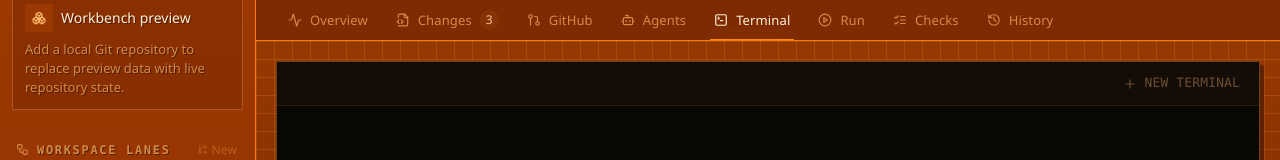
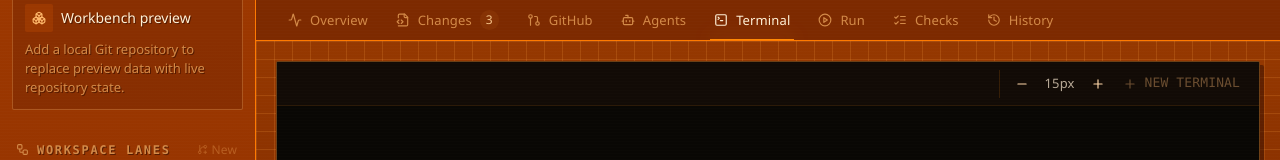
Before and after one commit to magic-alt/virtuallab, a React (Vite) app: page / in a window 1280 px wide. Both pictures are taken after a click on the button "Terminal". Shown: the part 166-326 px from the top of the page. Built offline with nearby package versions, Linux system fonts and the light colour scheme.

Commit message:
fix(terminal): larger crisp text and live zoom without restarting PTYs

```diff
--- a/src/features/terminal/TerminalWorkspace.tsx
+++ b/src/features/terminal/TerminalWorkspace.tsx
@@ -4,10 +4,11 @@ import { FitAddon } from "@xterm/addon-fit";
 import { Terminal } from "@xterm/xterm";
 import "@xterm/xterm/css/xterm.css";
 import {
+  Minus,
   Plus,
   Square,
+  TerminalSquare,
   X,
-  TerminalSquare,
 } from "lucide-react";
 import { Badge } from "@/components/ui/Badge";
 import { Button } from "@/components/ui/Button";
@@ -19,6 +20,13 @@ import {
 } from "@/lib/backend";
 import { cn } from "@/lib/utils";
 import { workspaceKey } from "@/lib/workspaceKey";
+import {
+  DEFAULT_TERMINAL_FONT_SIZE,
+  MAX_TERMINAL_FONT_SIZE,
+  MIN_TERMINAL_FONT_SIZE,
+  setTerminalFontSize,
+  useTerminalFontSize,
+} from "./terminalAppearance";
 import type { TerminalOutput, WorkbenchEvent } from "@/types/workbench";
 
 interface Session {
@@ -46,6 +54,7 @@ export function TerminalWorkspace({
   const [error, setError] = useState<string | null>(null);
   const [listenersReady, setListenersReady] = useState(false);
   const scope = workspaceKey(cwd);
+  const fontSize = useTerminalFontSize();
   const handles = useRef(new Map<string, TerminalHandle>());
   const pending = useRef(new Map<string, number[][]>());
   const sessionsRef = useRef<Session[]>([]);
@@ -213,7 +222,7 @@ export function TerminalWorkspace({
   }, []);
 
   return (
-    <div className="vl-editor-surface mx-auto flex h-full min-h-[520px] max-w-[1320px] flex-col overflow-hidden rounded-2xl border border-white/[0.08] shadow-[4px_4px_0_rgba(58,16,0,0.55)]">
+    <div className="vl-editor-surface vl-terminal-workspace mx-auto flex h-full min-h-[520px] max-w-[1320px] flex-col overflow-hidden rounded-2xl border border-white/[0.08] shadow-[4px_4px_0_rgba(58,16,0,0.55)]">
       <div className="flex h-11 shrink-0 items-center border-b border-orange-400/10 bg-[#120b06] px-2">
         <div className="flex min-w-0 flex-1 items-center gap-1 overflow-x-auto">
           {sessions.map((session) => (
@@ -244,6 +253,39 @@ export function TerminalWorkspace({
               />
             </button>
           ))}
+        </div>
+
+        <div role="group" aria-label="Terminal font size" className="ml-2 flex shrink-0 items-center gap-0.5 border-l border-orange-400/15 pl-2">
+          <button
+            type="button"
+            aria-label="Decrease terminal font size"
+            title="Decrease terminal font size"
+            disabled={fontSize <= MIN_TERMINAL_FONT_SIZE}
+            onClick={() => setTerminalFontSize(fontSize - 1)}
+            className="flex size-7 items-center justify-center rounded text-orange-200 hover:bg-orange-400/10 disabled:opacity-35"
+          >
+            <Minus size={14} />
+          </button>
+          <button
+            type="button"
+            aria-label="Reset terminal font size"
+            title="Reset terminal font size"
+            disabled={fontSize === DEFAULT_TERMINAL_FONT_SIZE}
+            onClick={() => setTerminalFontSize(DEFAULT_TERMINAL_FONT_SIZE)}
+            className="min-w-11 rounded px-1 py-1 text-xs tabular-nums text-orange-100 hover:bg-orange-400/10 disabled:opacity-70"
+          >
+            {fontSize}px
+          </button>
+          <button
+            type="button"
+            aria-label="Increase terminal font size"
+            title="Increase terminal font size"
+            disabled={fontSize >= MAX_TERMINAL_FONT_SIZE}
+            onClick={() => setTerminalFontSize(fontSize + 1)}
+            className="flex size-7 items-center justify-center rounded text-orange-200 hover:bg-orange-400/10 disabled:opacity-35"
+          >
+            <Plus size={14} />
+          </button>
         </div>
 
         <Button disabled={!enabled || !listenersReady || sessions.length >= 8} onClick={start} size="sm" variant="ghost">
@@ -294,6 +336,7 @@ export function TerminalWorkspace({
               id={session.id}
               active={session.id === activeId}
               visible={visible}
+              fontSize={fontSize}
               // ConPTY can request cursor position (CSI 6n) before the spawn
               // acknowledgement. xterm must be able to answer CSI 1;1R while
               // the session is still 'starting', or PowerShell stalls.
@@ -326,6 +369,7 @@ function TerminalSurface({
   id,
   active,
   visible,
+  fontSize,
   enabled,
   onAttach,
   onDetach,
@@ -334,6 +378,7 @@ function TerminalSurface({
   id: string;
   active: boolean;
   visible: boolean;
+  fontSize: number;
   enabled: boolean;
   onAttach: (id: string, handle: TerminalHandle) => void;
   onDetach: (id: string) => void;
@@ -351,24 +396,40 @@ function TerminalSurface({
   // before an effect would run when the shell enters "starting".
   enabledRef.current = enabled;
 
+  const fitAndResize = useCallback(() => {
+    const handle = terminalHandle.current;
+    if (!handle || !activeRef.current || !visibleRef.current) return;
+    try {
+      handle.fit.fit();
+      if (enabledRef.current) {
+        void terminalResize(id, handle.terminal.cols, handle.terminal.rows)
+          .catch(() => undefined);
+      }
+    } catch {
+      // The host can temporarily be unmeasurable during navigation.
+    }
+  }, [id]);
+
   useEffect(() => {
     if (!host.current) return;
 
     const terminal = new Terminal({
       cursorBlink: true,
       convertEol: true,
-      fontFamily: '"Cascadia Code", "JetBrains Mono", Consolas, monospace',
-      fontSize: 12,
-      lineHeight: 1.25,
+      fontFamily: '"Cascadia Mono", "Cascadia Code", "JetBrains Mono", Consolas, "Microsoft YaHei UI", monospace',
+      fontSize,
+      lineHeight: 1.3,
+      letterSpacing: 0,
+      minimumContrastRatio: 4.5,
       scrollback: 8000,
       theme: {
         background: "#090704",
-        foreground: "#d9d3ca",
+        foreground: "#ebe3d8",
         cursor: "#fb923c",
         cursorAccent: "#090704",
         selectionBackground: "#7c2d1255",
         black: "#111827",
-        brightBlack: "#6b7280",
+        brightBlack: "#a1a1aa",
         red: "#fb7185",
         green: "#6ee7b7",
         yellow: "#fcd34d",
@@ -395,17 +456,7 @@ function TerminalSurface({
       // Fitting display:none panes can collapse ConPTY to a 2-column terminal.
       if (!activeRef.current || !visibleRef.current) return;
       window.clearTimeout(resizeTimer);
-      resizeTimer = window.setTimeout(() => {
-        if (!activeRef.current || !visibleRef.current) return;
-        try {
-          fit.fit();
-          if (enabledRef.current) {
-            void terminalResize(id, terminal.cols, terminal.rows).catch(() => undefined);
-          }
-        } catch {
-          // Ignore geometry changes during transitions.
-        }
-      }, 80);
+      resizeTimer = window.setTimeout(fitAndResize, 80);
     });
     resize.observe(host.current);
 
@@ -417,27 +468,33 @@ function TerminalSurface({
       terminalHandle.current = null;
       terminal.dispose();
     };
-  }, [id, onAttach, onDetach, onInputError]);
+  // Font changes update the existing instance below: never recreate the PTY
+  // or discard its scrollback merely because the appearance changed.
+  }, [id, onAttach, onDetach, onInputError, fitAndResize]);
 
   useEffect(() => {
     if (!active || !visible) return;
     // Re-fit and focus after a hidden tab becomes measurable again.
     const timer = window.setTimeout(() => {
-      const handle = terminalHandle.current;
-      if (!handle) return;
-      try {
-        handle.fit.fit();
-        if (enabled) {
-          void terminalResize(id, handle.terminal.cols, handle.terminal.rows)
-            .catch(() => undefined);
-        }
-        handle.terminal.focus();
-      } catch {
-        // The host may briefly have no measurable geometry on teardown.
-      }
+      fitAndResize();
+      terminalHandle.current?.terminal.focus();
     }, 0);
     return () => window.clearTimeout(timer);
-  }, [id, active, visible, enabled]);
+  }, [active, visible, enabled, fitAndResize]);
+
+  useEffect(() => {
+    const handle = terminalHandle.current;
+    if (!handle || handle.terminal.options.fontSize === fontSize) return;
+    handle.terminal.options.fontSize = fontSize;
+    // Hidden workspaces retain their buffers and apply the new geometry when
+    // visited again; never resize a hidden ConPTY to a near-zero column count.
+    if (!active || !visible) return;
+    const timer = window.setTimeout(() => {
+      fitAndResize();
+      handle.terminal.focus();
+    }, 0);
+    return () => window.clearTimeout(timer);
+  }, [fontSize, active, visible, fitAndResize]);
 
   return (
     <div
```
